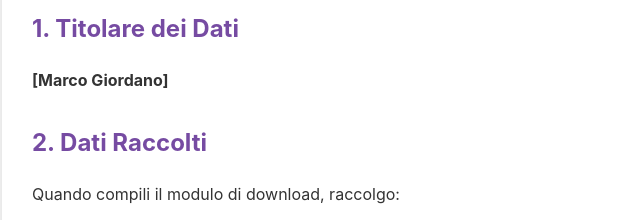
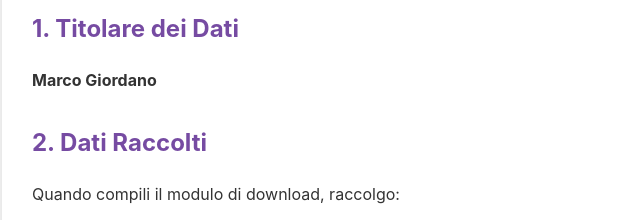
Before and after one commit to maurizioemiliani80-glitch/Sudoku-LA-GUIDA-75-puzzle, a plain HTML site: page privacy.html in a window 1280 px wide. Shown: the part 222-442 px from the top of the page, 238-878 px from the left. Drawn offline with Linux system fonts and the light colour scheme.

Commit message:
Update privacy.html

```diff
--- a/privacy.html
+++ b/privacy.html
@@ -50,7 +50,7 @@
 
         <h2>1. Titolare dei Dati</h2>
         <p>
-            <strong>[Marco Giordano]</strong><br>
+            <strong>Marco Giordano</strong><br>
         </p>
 
         <h2>2. Dati Raccolti</h2>
```
